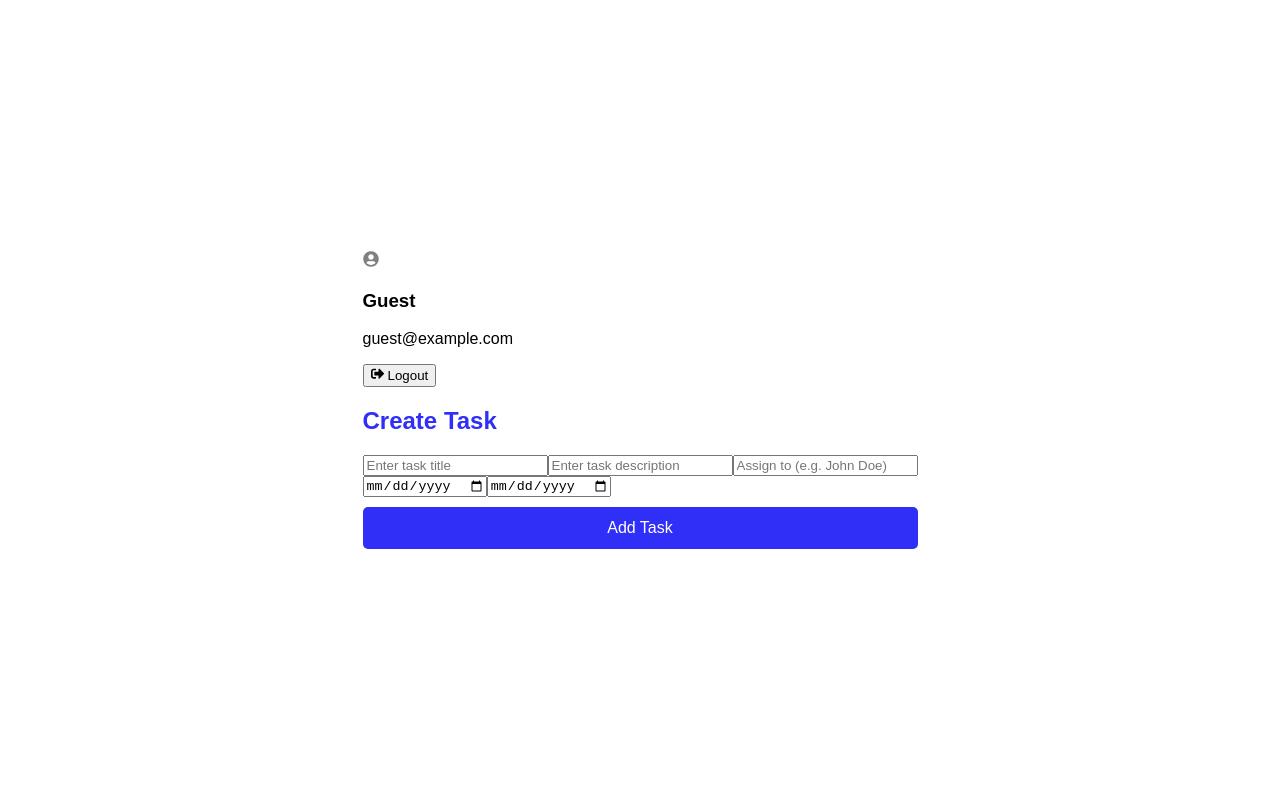
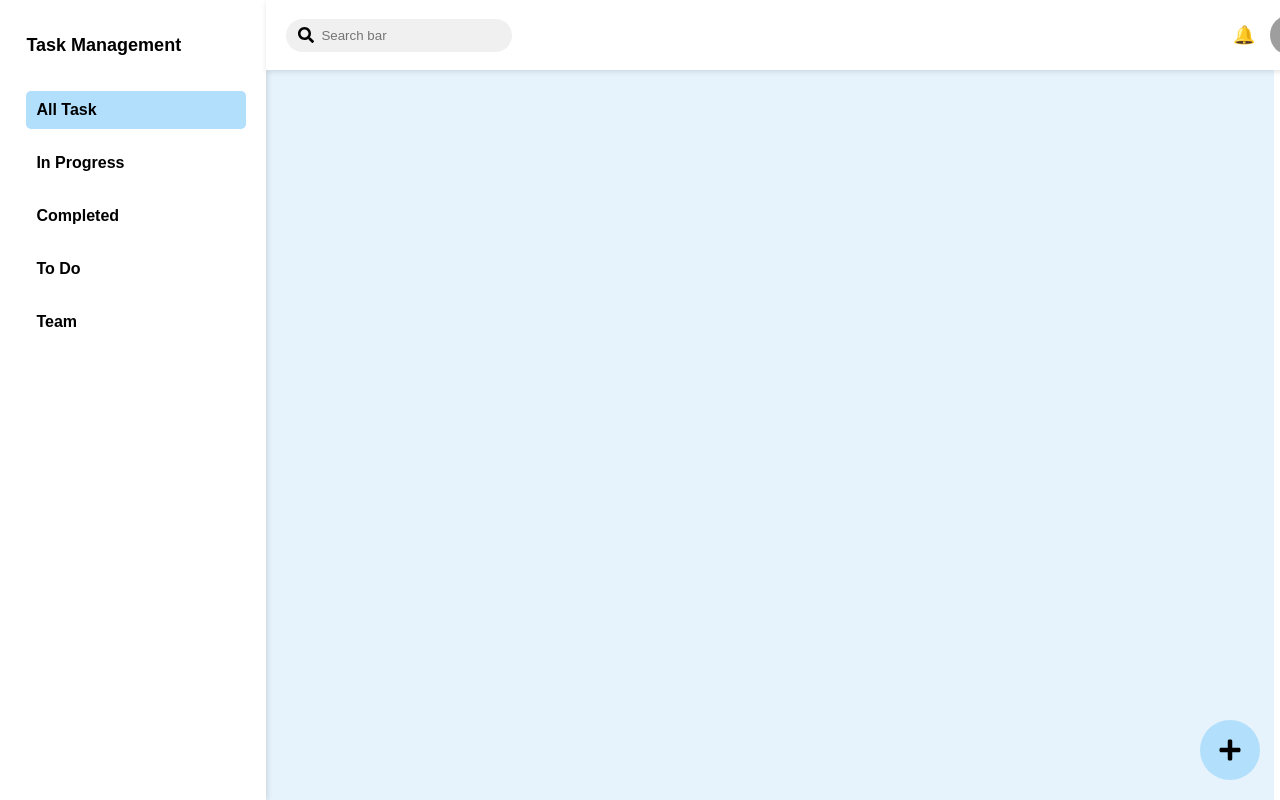
Before and after one commit to anjubhargavi1224/Zidio_Task_Management, a React (Create React App) app in the folder Front_end/zidio_auth/: page /tasks in a window 1280 px wide. Built offline with nearby package versions, Linux system fonts and the light colour scheme; grey boxes are pictures that could not be loaded.

Commit message:
Update TaskManagement.js

```diff
--- a/Front_end/zidio_auth/src/components/TaskManagement.js
+++ b/Front_end/zidio_auth/src/components/TaskManagement.js
@@ -1,117 +1,104 @@
 import React, { useState } from "react";
-import { FaUserCircle, FaSignOutAlt } from "react-icons/fa";
-import { useNavigate } from "react-router-dom";
+import { FaSearch, FaEdit, FaTrash, FaPlus } from "react-icons/fa";
 import "./TaskManagement.css";
 
 const TaskManagement = () => {
-  const navigate = useNavigate();
   const [tasks, setTasks] = useState([]);
-  const [task, setTask] = useState({
-    title: "",
-    description: "",
-    assignedTo: "",
-    startDate: "",
-    endDate: "",
-  });
+  const [activeSection, setActiveSection] = useState("all"); // Track selected section
 
-  // Handle input change
-  const handleChange = (e) => {
-    const { name, value } = e.target;
-    setTask((prevTask) => ({
-      ...prevTask,
-      [name]: value,
-    }));
+  // Add new task
+  const addTask = () => {
+    const newTask = {
+      id: Date.now(),
+      title: "Title",
+      description: "Description",
+      dateTime: "Date & Time",
+      status: "all", // Default status
+    };
+    setTasks([...tasks, newTask]);
   };
 
-  // Submit task
-  const handleSubmit = (e) => {
-    e.preventDefault();
-    if (!task.title.trim() || !task.description.trim() || !task.assignedTo.trim()) {
-      alert("Please fill in all required fields.");
-      return;
-    }
-    setTasks([...tasks, { ...task, id: Date.now() }]);
-    setTask({ title: "", description: "", assignedTo: "", startDate: "", endDate: "" });
+  // Delete task function
+  const deleteTask = (taskId) => {
+    setTasks(tasks.filter((task) => task.id !== taskId));
   };
 
+  // Filter tasks based on active section
+  const filteredTasks = tasks.filter((task) =>
+    activeSection === "all" ? true : task.status === activeSection
+  );
+
   return (
-    <div className="container">
-      {/* Header */}
-      <header className="header">
-        <div className="profile">
-          <FaUserCircle className="icon" />
-          <div>
-            <h3>Guest</h3>
-            <p>guest@example.com</p>
+    <div className="task-container">
+      {/* Sidebar */}
+      <aside className="sidebar">
+        <h2>Task Management</h2>
+        <button
+          className={activeSection === "all" ? "active" : ""}
+          onClick={() => setActiveSection("all")}
+        >
+          All Task
+        </button>
+        <button
+          className={activeSection === "inProgress" ? "active" : ""}
+          onClick={() => setActiveSection("inProgress")}
+        >
+          In Progress
+        </button>
+        <button
+          className={activeSection === "completed" ? "active" : ""}
+          onClick={() => setActiveSection("completed")}
+        >
+          Completed
+        </button>
+        <button
+          className={activeSection === "todo" ? "active" : ""}
+          onClick={() => setActiveSection("todo")}
+        >
+          To Do
+        </button>
+        <button
+          className={activeSection === "team" ? "active" : ""}
+          onClick={() => setActiveSection("team")}
+        >
+          Team
+        </button>
+      </aside>
+
+      {/* Main Content */}
+      <div className="main-content">
+        {/* Top Header */}
+        <header className="top-header">
+          <div className="search-box">
+            <FaSearch className="search-icon" />
+            <input type="text" placeholder="Search bar" />
           </div>
-        </div>
-        <button className="logout-btn" onClick={() => navigate("/")}>
-          <FaSignOutAlt /> Logout
-        </button>
-      </header>
+          <div className="profile-section">
+            <span className="notification-icon">🔔</span>
+            <img src="profile.png" alt="Profile" className="profile-pic" />
+          </div>
+        </header>
 
-      {/* Task Form */}
-      <section className="task-form">
-        <h2>Create Task</h2>
-        <form onSubmit={handleSubmit}>
-          <input
-            type="text"
-            name="title"
-            placeholder="Enter task title"
-            value={task.title}
-            onChange={handleChange}
-            required
-          />
-          <input
-            type="text"
-            name="description"
-            placeholder="Enter task description"
-            value={task.description}
-            onChange={handleChange}
-            required
-          />
-          <input
-            type="text"
-            name="assignedTo"
-            placeholder="Assign to (e.g. John Doe)"
-            value={task.assignedTo}
-            onChange={handleChange}
-            required
-          />
-          <div className="date-group">
-            <input
-              type="date"
-              name="startDate"
-              placeholder="Start Date"
-              value={task.startDate}
-              onChange={handleChange}
-            />
-            <input
-              type="date"
-              name="endDate"
-              placeholder="End Date"
-              value={task.endDate}
-              onChange={handleChange}
-            />
-          </div>
-          <button type="submit" className="submit-btn">Add Task</button>
-        </form>
-      </section>
-
-      {/* Task List */}
-      {tasks.length > 0 && (
-        <section className="task-list">
-          <h2>Task List</h2>
-          {tasks.map((t) => (
-            <div key={t.id} className="task-item">
-              <h3>{t.title}</h3>
-              <p>{t.description}</p>
-              <p><strong>Assigned To:</strong> {t.assignedTo}</p>
-              <p><strong>Start:</strong> {t.startDate || "N/A"} | <strong>End:</strong> {t.endDate || "N/A"}</p>
+        {/* Task Grid */}
+        <div className="task-grid">
+          {filteredTasks.map((task) => (
+            <div key={task.id} className="task-card">
+              <h3>{task.title}</h3>
+              <p>{task.description}</p>
+              <p className="task-date">{task.dateTime}</p>
+              <div className="task-actions">
+                <FaEdit className="edit-icon" />
+                <FaTrash className="delete-icon" onClick={() => deleteTask(task.id)} />
+              </div>
             </div>
           ))}
-        </section>
-      )}
+        </div>
+
+        {/* Add Task Button */}
+        <button className="add-task-btn" onClick={addTask}>
+          <FaPlus />
+        </button>
+      </div>
     </div>
   );
 };
```
